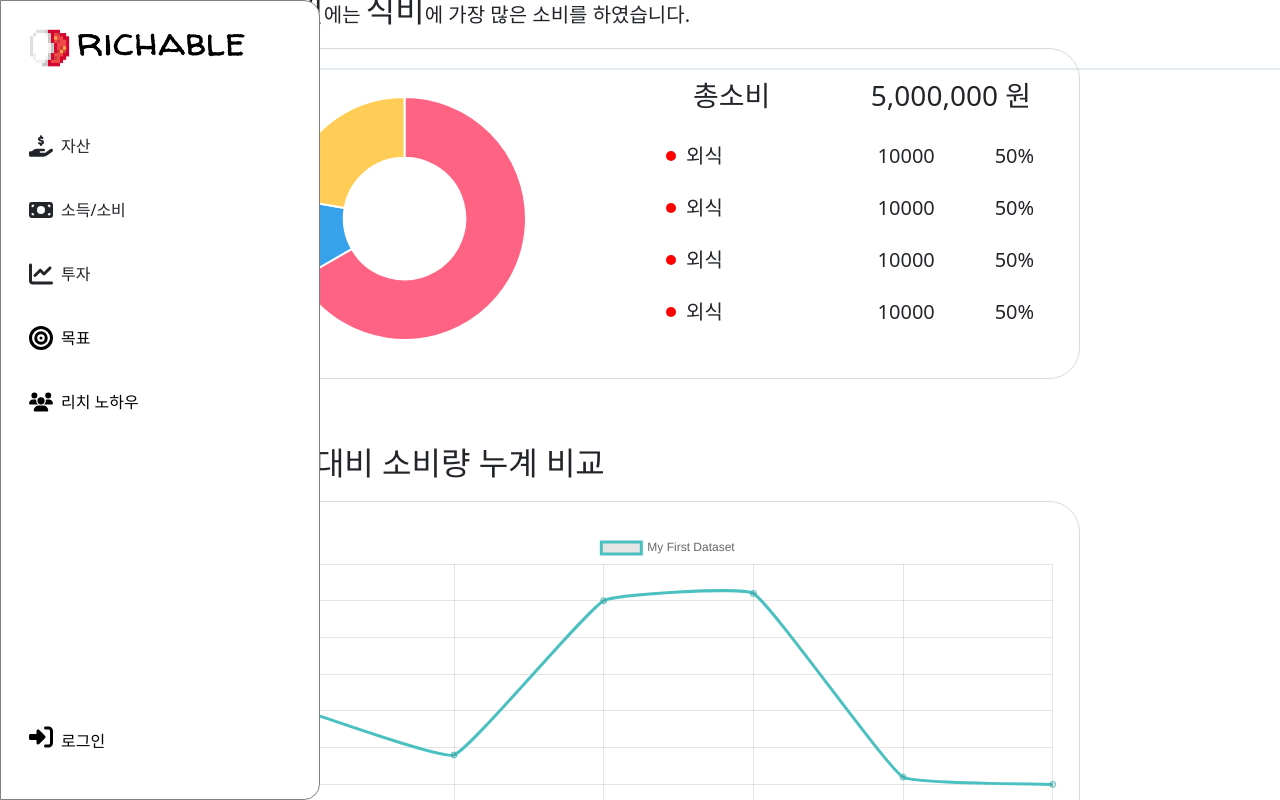
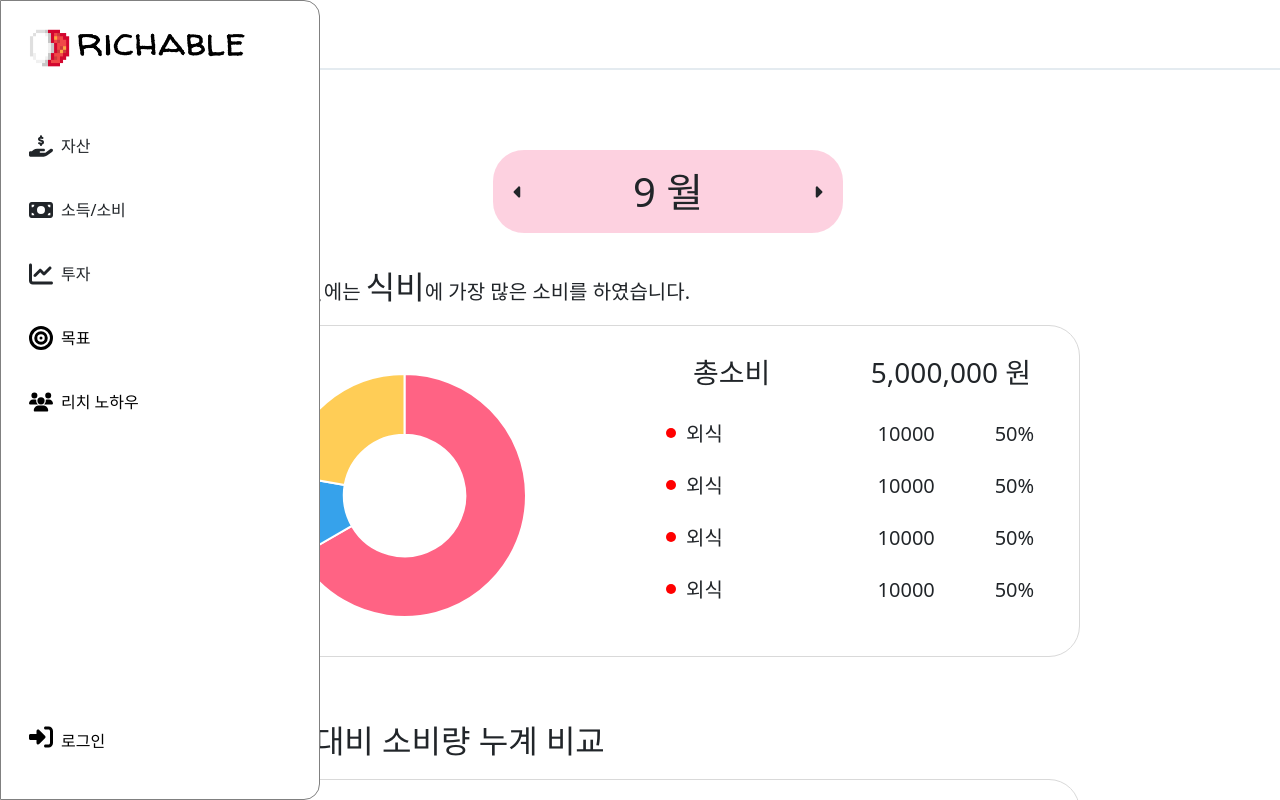
Before and after one commit to realcold0/richable_frontend, a Vue app: page /budget/consume/analysis in a window 1280 px wide. Shown: the top 800 px of the page. Built offline with nearby package versions, Linux system fonts and the light colour scheme; a web font is replaced by a local one.

Commit message:
feat : month 선택기 구현 - 화면 구현 완료

```diff
--- /dev/null
+++ b/src/components/consume/SelectMonth.vue
@@ -0,0 +1,70 @@
+<template>
+    <div class="wrapper">
+        <div class="monthWrapper">
+            <div id="left" @click="decreaseMonth"><font-awesome-icon :icon="['fas', 'caret-left']" class="icon"/></div>
+            <h1 id="month">{{ month.month }} 월</h1>
+            <div id="right" @click="increaseMonth"><font-awesome-icon :icon="['fas', 'caret-right']" class="icon"/></div>
+        </div>
+
+    </div>
+</template>
+<script setup>
+import { useMonthStore } from '@/stores/consume/curMonth';
+const month = useMonthStore();
+
+const decreaseMonth = () => {
+    console.log(month.decreaseMonth());
+}
+
+const increaseMonth = () => {
+    console.log(month.increaseMonth());
+}
+
+</script>
+<style scoped>
+    .monthWrapper {
+        display: flex;
+        flex-direction: row;
+        justify-content: center;
+        align-items: center;
+
+        height: 83px;
+        width: 350px;
+        background-color: rgba(250, 158, 190, 0.47);
+        border-radius: 31px;
+    }
+
+
+    #left, #right {
+        display: flex;
+        align-items: center;
+        justify-content: center;
+        width: 50px;
+        height: 100%;
+    }
+
+    #left {
+        border-radius: 31px 0 0 31px;
+    }
+
+    #right {
+        border-radius: 0 31px 31px 0;
+    }
+
+    #left:hover, #right:hover {
+        background-color: rgba(250, 158, 190);
+    }
+
+    #left .icon, #right .icon {
+        width: 10px;
+        height: 18px;
+    }
+
+    #month {
+        flex-grow: 1;
+        text-align: center;
+        margin: 0;
+    }
+
+
+</style>
--- /dev/null
+++ b/src/stores/consume/curMonth.js
@@ -0,0 +1,31 @@
+import { defineStore } from "pinia";
+import { ref } from 'vue'
+
+export const useMonthStore = defineStore('month', () => {
+    let today = new Date();
+    const month = ref(today.getMonth() + 1);
+    const year = ref(today.getFullYear())
+
+    function increaseMonth(){
+        today.setMonth(month.value)
+        month.value = today.getMonth() + 1;
+        year.value = today.getFullYear(); // 업데이트된 년도
+
+        return {year: year.value ,month : month.value};
+    }
+
+    function decreaseMonth(){
+        today.setMonth(month.value - 2)
+        month.value = today.getMonth() + 1;
+        year.value = today.getFullYear(); // 업데이트된 년도
+
+        return {year: year.value ,month : month.value };
+    }
+
+    function getYearMonth(){
+        return {year : year.value, month: month.value};
+    }
+
+
+    return {month, year,increaseMonth, decreaseMonth, getYearMonth}
+})
--- a/src/views/budget/ConsumeAnalysisPage.vue
+++ b/src/views/budget/ConsumeAnalysisPage.vue
@@ -1,10 +1,12 @@
 <template>
-  <div class="wrapper">
+  <div class="pageWrapper">
+    <SelectMonth/>
     <ConsumeCategorySum/>
     <ConsumeCompareMonth/>
   </div>
 </template>
 <script setup>
+import SelectMonth from '@/components/consume/SelectMonth.vue';
 import ConsumeCategorySum from '@/components/consume/ConsumeCategorySum.vue';
 import ConsumeCompareMonth from '@/components/consume/ConsumeCompareMonth.vue';
 </script>
@@ -13,8 +15,8 @@ import ConsumeCompareMonth from '@/components/consume/ConsumeCompareMonth.vue';
 
 
 <style scoped>
-.wrapper {
-  height: 100vh;
+.pageWrapper {
+  margin: 80px 0;
   align-items: center;
   justify-content: center;
   flex-direction: column;
```
